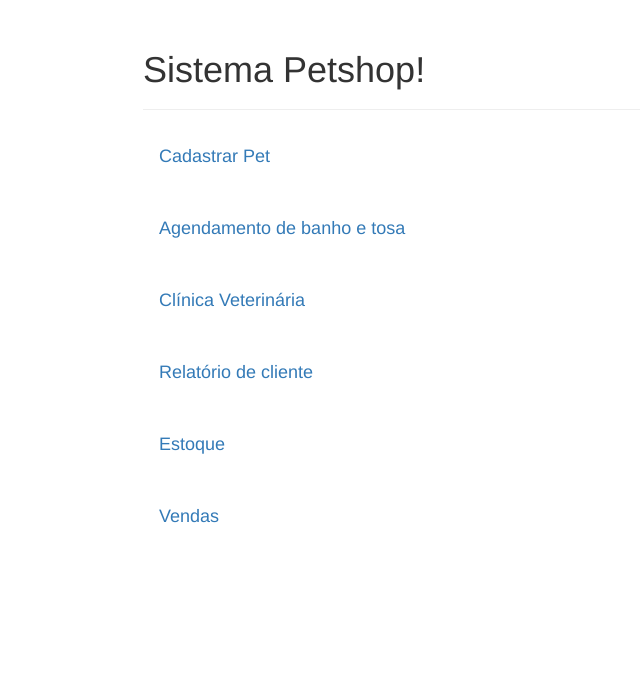
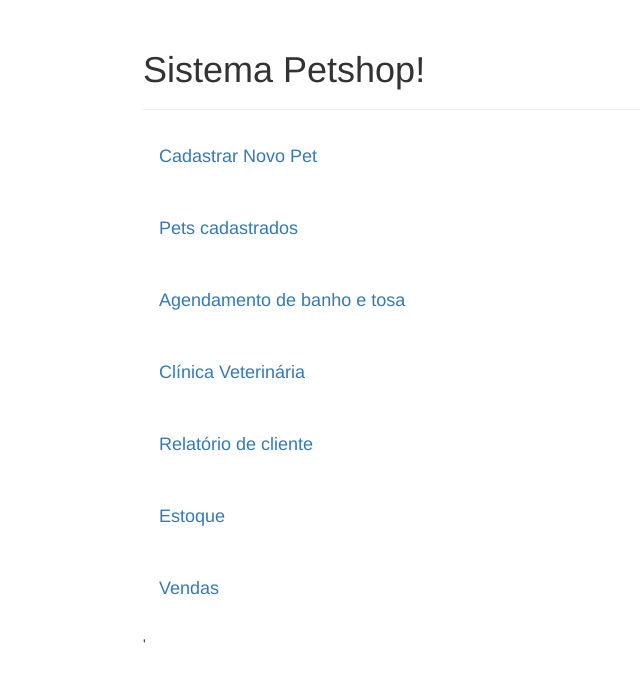
Before and after one commit to georgematheuslima/projeto-cest-sistemaPet-flask, a Flask app: page /lista in a window 1280 px wide. Shown: the top 682 px of the page, without its empty margins (0-640 px from the left). Run offline with Flask 2, Linux system fonts and the light colour scheme; some libraries are stand-ins or nearby versions.

Commit message:
adicionando novas funções ao menu

```diff
--- a/models/models.py
+++ b/models/models.py
@@ -1,11 +1,12 @@
 
 class Pet:
     def __init__(self,nome, raca, porte, dono, id=None):
+        self.id = id
         self.nome = nome
         self.raca = raca
         self.porte = porte
         self.dono = dono
-        self._id = id
+
 
 
 class Usuario:
--- a/templates/cadastropet.html
+++ b/templates/cadastropet.html
@@ -2,6 +2,7 @@
 {% block conteudo %}
 <a class="btn btn-primary" href="{{ url_for('novo') }}">Novo Pet</a>
 <a class="btn btn-danger" href="{{ url_for('index') }}">Início</a>
+
     <table class="table table-striped table-responsive table-bordered">
         <thead>
             <tr>
@@ -18,6 +19,10 @@
                 <td>{{ pet.raca }}</td>
                 <td>{{ pet.porte }}</td>
                 <td>{{ pet.dono }}</td>
+                <td>
+                    <a href="{{ url_for('editar', id=jogo.id) }}">Editar</a>
+                    <a href="{{ url_for('deletar', id=jogo.id) }}">Deletar</a>
+                </td>
             </tr>
         {% endfor %}
         </tbody>
--- a/templates/lista.html
+++ b/templates/lista.html
@@ -2,19 +2,26 @@
 {% block conteudo %}
 <!-- Como um link -->
   <nav class="navbar navbar-light bg-light">
-  <a class="navbar-brand" href="{{ url_for('cadastrapet') }}">Cadastrar Pet</a>
-</nav><nav class="navbar navbar-light bg-light">
+    <a class="navbar-brand" href="{{ url_for('cadastrapet') }}">Cadastrar Novo Pet</a>
+  </nav>
+  <nav class="navbar navbar-light bg-light">
+    <a class="navbar-brand" href="{{ url_for('cadastrapet') }}">Pets cadastrados</a>
+  </nav>
+  <nav class="navbar navbar-light bg-light">
     <a class="navbar-brand" href="#">Agendamento de banho e tosa</a>
-</nav><nav class="navbar navbar-light bg-light">
+  </nav>
+  <nav class="navbar navbar-light bg-light">
     <a class="navbar-brand" href="#">Clínica Veterinária </a>
-</nav><nav class="navbar navbar-light bg-light">
+  </nav>
+  <nav class="navbar navbar-light bg-light">
     <a class="navbar-brand" href="#">Relatório de cliente</a>
-</nav><nav class="navbar navbar-light bg-light">
+  </nav>
+  <nav class="navbar navbar-light bg-light">
     <a class="navbar-brand" href="#">Estoque</a>
   </nav>
   <nav class="navbar navbar-light bg-light">
     <a class="navbar-brand" href="#">Vendas</a>
   </nav>
-
+'
 
 {% endblock %}
```
Lines whose indentation alone changed are shown as unchanged.
